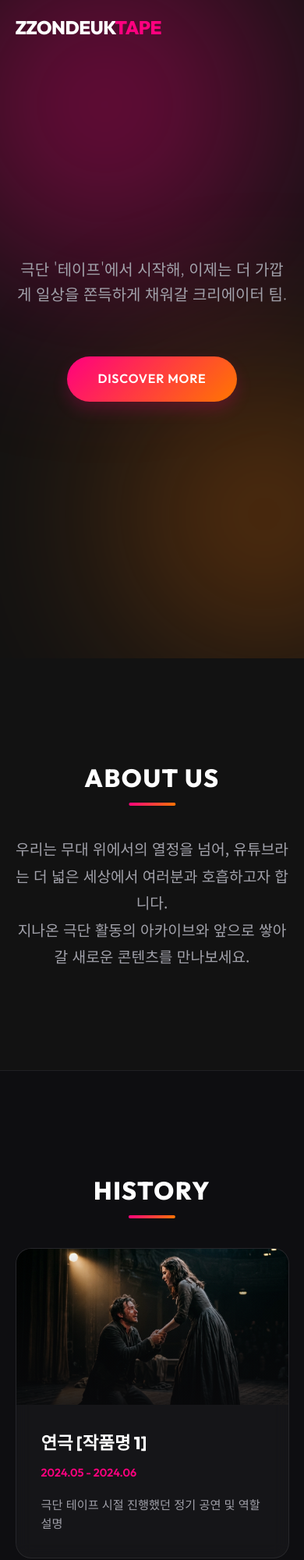
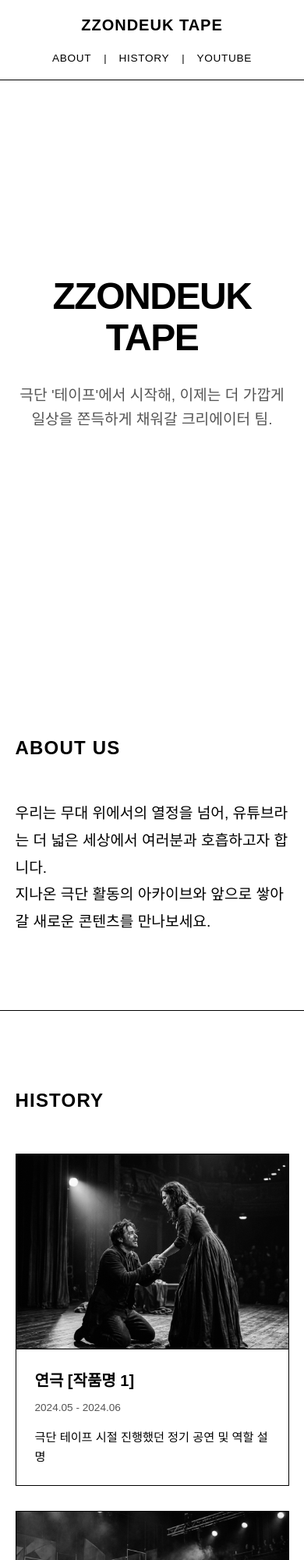
Before and after one commit to ddhh06-hub/zzondeuk-tape, a plain HTML site: page index.html in a window 390 px wide. Shown: the top 2000 px of the page at 78% size. Drawn offline with Linux system fonts and the light colour scheme; a web font is replaced by a local one.

Commit message:
feat: minimalist monochrome redesign

```diff
--- a/index.html
+++ b/index.html
@@ -5,29 +5,28 @@
     <meta name="viewport" content="width=device-width, initial-scale=1.0">
     <title>쫀득테잎 (ZZONDEUK TAPE)</title>
     <meta name="description" content="극단 '테이프'에서 시작해 일상을 쫀득하게 채워갈 크리에이터 팀, 쫀득테잎입니다.">
-    <link rel="preconnect" href="https://fonts.googleapis.com">
-    <link rel="preconnect" href="https://fonts.gstatic.com" crossorigin>
-    <link href="https://fonts.googleapis.com/css2?family=Outfit:wght@300;400;600;800&family=Noto+Sans+KR:wght@300;400;700;900&display=swap" rel="stylesheet">
+    <!-- Pretendard Font -->
+    <link rel="stylesheet" as="style" crossorigin href="https://cdn.jsdelivr.net/gh/orioncactus/pretendard@v1.3.8/dist/web/static/pretendard.css" />
     <link rel="stylesheet" href="style.css">
 </head>
 <body>
     <header id="header">
-        <div class="logo">ZZONDEUK<span>TAPE</span></div>
-        <nav>
-            <a href="#about">ABOUT</a>
-            <a href="#history">HISTORY</a>
-            <a href="#youtube">YOUTUBE</a>
-        </nav>
+        <div class="header-inner">
+            <div class="logo">ZZONDEUK TAPE</div>
+            <nav>
+                <a href="#about">ABOUT</a>
+                <span class="separator">|</span>
+                <a href="#history">HISTORY</a>
+                <span class="separator">|</span>
+                <a href="#youtube">YOUTUBE</a>
+            </nav>
+        </div>
     </header>
 
     <section class="hero">
-        <div class="hero-bg-elements">
-            <div class="glow glow-1"></div>
-            <div class="glow glow-2"></div>
-        </div>
         <div class="hero-content reveal">
+            <h1 class="main-title">ZZONDEUK TAPE</h1>
             <p>극단 '테이프'에서 시작해, 이제는 더 가깝게 일상을 쫀득하게 채워갈 크리에이터 팀.</p>
-            <a href="#about" class="btn-primary mt-4">Discover More</a>
         </div>
     </section>
 
@@ -40,7 +39,7 @@
         </div>
     </section>
 
-    <section id="history" class="container bg-light">
+    <section id="history" class="container border-top">
         <div class="reveal">
             <h2 class="section-title">HISTORY</h2>
             <div class="grid">
@@ -72,7 +71,7 @@
         </div>
     </section>
 
-    <section id="youtube" class="container">
+    <section id="youtube" class="container border-top">
         <div class="reveal">
             <h2 class="section-title">LATEST VIDEO</h2>
             <div class="video-wrapper">
@@ -81,8 +80,7 @@
                 </div>
             </div>
             <div class="text-center" style="margin-top: 40px;">
-                <a href="https://youtube.com" target="_blank" class="btn-youtube">
-                    <svg xmlns="http://www.w3.org/2000/svg" width="24" height="24" viewBox="0 0 24 24" fill="currentColor"><path d="M19.615 3.184c-3.604-.246-11.631-.245-15.23 0-3.897.266-4.356 2.62-4.385 8.816.029 6.185.484 8.549 4.385 8.816 3.6.245 11.626.246 15.23 0 3.897-.266 4.356-2.62 4.385-8.816-.029-6.185-.484-8.549-4.385-8.816zm-10.615 12.816v-8l8 3.993-8 4.007z"/></svg>
+                <a href="https://youtube.com" target="_blank" class="btn-primary">
                     공식 유튜브 채널 바로가기
                 </a>
             </div>
@@ -91,7 +89,7 @@
 
     <footer>
         <div class="footer-content">
-            <div class="footer-logo">ZZONDEUK<span>TAPE</span></div>
+            <div class="footer-logo">ZZONDEUK TAPE</div>
             <p>&copy; 2026 쫀득테잎. All Rights Reserved.</p>
             <p>Contact: <a href="mailto:your-email@gmail.com">your-email@gmail.com</a></p>
         </div>
--- a/script.js
+++ b/script.js
@@ -1,21 +1,21 @@
 document.addEventListener('DOMContentLoaded', () => {
     // Header Scroll Effect
-    const header = document.getElementById('header');
+    const header = document.querySelector('.header-inner');
 
     window.addEventListener('scroll', () => {
         if (window.scrollY > 50) {
-            header.classList.add('scrolled');
+            header.parentElement.classList.add('scrolled');
         } else {
-            header.classList.remove('scrolled');
+            header.parentElement.classList.remove('scrolled');
         }
     });
 
-    // Reveal Animation on Scroll
+    // Simple Reveal Animation on Scroll
     const revealElements = document.querySelectorAll('.reveal');
 
     const revealOptions = {
-        threshold: 0.15,
-        rootMargin: "0px 0px -50px 0px"
+        threshold: 0.1,
+        rootMargin: "0px 0px -20px 0px"
     };
 
     const revealOnScroll = new IntersectionObserver(function(entries, observer) {
@@ -33,7 +33,7 @@ document.addEventListener('DOMContentLoaded', () => {
         revealOnScroll.observe(el);
     });
 
-    // Trigger reveal for elements already in view on load
+    // Trigger reveal for elements already in view
     setTimeout(() => {
         revealElements.forEach(el => {
             const rect = el.getBoundingClientRect();
--- a/style.css
+++ b/style.css
@@ -1,14 +1,10 @@
 :root {
-    --bg-color: #121212;
-    --surface-color: rgba(255, 255, 255, 0.03);
-    --surface-border: rgba(255, 255, 255, 0.08);
-    --text-primary: #ffffff;
-    --text-secondary: #a1a1aa;
-    --accent-gradient: linear-gradient(135deg, #ff007f, #ff7700);
-    --accent-color: #ff007f;
-    --font-heading: 'Outfit', sans-serif;
-    --font-body: 'Noto Sans KR', sans-serif;
-    --transition: all 0.3s cubic-bezier(0.25, 0.8, 0.25, 1);
+    --bg-color: #ffffff;
+    --text-primary: #000000;
+    --text-secondary: #555555;
+    --border-color: #000000;
+    --font-main: 'Pretendard', sans-serif;
+    --transition: all 0.3s ease;
 }
 
 * {
@@ -24,13 +20,14 @@ html {
 body {
     background-color: var(--bg-color);
     color: var(--text-primary);
-    font-family: var(--font-body);
+    font-family: var(--font-main);
     line-height: 1.6;
     overflow-x: hidden;
 }
 
 h1, h2, h3, .logo, .footer-logo {
-    font-family: var(--font-heading);
+    font-family: var(--font-main);
+    font-weight: 700;
 }
 
 a {
@@ -38,280 +35,167 @@ a {
     color: inherit;
 }
 
-.text-gradient {
-    background: var(--accent-gradient);
-    -webkit-background-clip: text;
-    -webkit-text-fill-color: transparent;
-    background-clip: text;
-    display: inline-block;
-}
-
 .text-center {
     text-align: center;
 }
 
-.mt-4 {
-    margin-top: 2rem;
-}
-
+/* Header */
 header {
     position: fixed;
     top: 0;
     left: 0;
     width: 100%;
-    padding: 1.5rem 5%;
-    display: flex;
-    justify-content: space-between;
-    align-items: center;
+    background: var(--bg-color);
+    border-bottom: 1px solid var(--border-color);
     z-index: 1000;
     transition: var(--transition);
 }
 
+.header-inner {
+    display: flex;
+    justify-content: space-between;
+    align-items: center;
+    padding: 1.5rem 5%;
+    max-width: 1400px;
+    margin: 0 auto;
+}
+
 header.scrolled {
-    background: rgba(9, 9, 11, 0.8);
-    backdrop-filter: blur(12px);
-    -webkit-backdrop-filter: blur(12px);
-    border-bottom: 1px solid var(--surface-border);
     padding: 1rem 5%;
 }
 
 .logo {
-    font-size: 1.5rem;
-    font-weight: 800;
-    letter-spacing: -0.02em;
-}
-
-.logo span {
-    color: var(--accent-color);
+    font-size: 1.25rem;
+    letter-spacing: 0.05em;
+    text-transform: uppercase;
 }
 
 nav {
     display: flex;
-    gap: 2rem;
+    align-items: center;
+    gap: 1.5rem;
 }
 
 nav a {
-    font-size: 0.9rem;
-    font-weight: 600;
+    font-size: 0.85rem;
+    font-weight: 500;
     letter-spacing: 0.05em;
-    color: var(--text-secondary);
+    color: var(--text-primary);
     transition: var(--transition);
-    position: relative;
 }
 
 nav a:hover {
-    color: var(--text-primary);
+    color: var(--text-secondary);
 }
 
-nav a::after {
-    content: '';
-    position: absolute;
-    bottom: -4px;
-    left: 0;
-    width: 0%;
-    height: 2px;
-    background: var(--accent-gradient);
-    transition: var(--transition);
+.separator {
+    color: var(--border-color);
+    font-size: 0.8rem;
 }
 
-nav a:hover::after {
-    width: 100%;
-}
-
+/* Hero Section */
 .hero {
-    position: relative;
     min-height: 100vh;
     display: flex;
     align-items: center;
     justify-content: center;
     text-align: center;
     padding: 0 5%;
-    overflow: hidden;
-}
-
-.hero-bg-elements {
-    position: absolute;
-    top: 0;
-    left: 0;
-    width: 100%;
-    height: 100%;
-    z-index: 0;
-    overflow: hidden;
-}
-
-.glow {
-    position: absolute;
-    border-radius: 50%;
-    filter: blur(120px);
-    opacity: 0.4;
-    animation: float 10s infinite alternate ease-in-out;
-}
-
-.glow-1 {
-    width: 400px;
-    height: 400px;
-    background: #ff007f;
-    top: -100px;
-    left: -100px;
-}
-
-.glow-2 {
-    width: 300px;
-    height: 300px;
-    background: #ff7700;
-    bottom: 10%;
-    right: -50px;
-    animation-delay: -5s;
-}
-
-@keyframes float {
-    0% { transform: translate(0, 0) scale(1); }
-    100% { transform: translate(50px, 50px) scale(1.1); }
+    background-color: var(--bg-color);
 }
 
 .hero-content {
-    position: relative;
-    z-index: 1;
     max-width: 800px;
+    margin-top: 4rem;
 }
 
-.hero h1 {
-    font-size: 4.5rem;
-    font-weight: 800;
+.main-title {
+    font-size: 5rem;
     line-height: 1.1;
-    margin-bottom: 1.5rem;
+    margin-bottom: 2rem;
     letter-spacing: -0.03em;
+    text-transform: uppercase;
 }
 
 .hero p {
-    font-size: 1.25rem;
+    font-size: 1.2rem;
     color: var(--text-secondary);
-    margin-bottom: 2rem;
-    font-weight: 300;
+    font-weight: 400;
 }
 
-.btn-primary {
-    display: inline-block;
-    padding: 1rem 2.5rem;
-    background: var(--accent-gradient);
-    color: white;
-    font-weight: 600;
-    font-family: var(--font-heading);
-    border-radius: 30px;
-    letter-spacing: 0.05em;
-    text-transform: uppercase;
-    transition: var(--transition);
-    box-shadow: 0 10px 20px rgba(255, 0, 127, 0.2);
+/* Containers */
+.container {
+    padding: 6rem 5%;
+    max-width: 1400px;
+    margin: 0 auto;
 }
 
-.btn-primary:hover {
-    transform: translateY(-3px);
-    box-shadow: 0 15px 25px rgba(255, 0, 127, 0.4);
-}
-
-.container {
-    padding: 8rem 5%;
-    position: relative;
-}
-
-.bg-light {
-    background-color: #0e0e11;
-    border-top: 1px solid var(--surface-border);
-    border-bottom: 1px solid var(--surface-border);
+.border-top {
+    border-top: 1px solid var(--border-color);
 }
 
 .section-title {
-    font-size: 2.5rem;
+    font-size: 2rem;
     margin-bottom: 3rem;
-    text-align: center;
-    font-weight: 800;
     letter-spacing: 0.05em;
-    position: relative;
-    display: inline-block;
-    left: 50%;
-    transform: translateX(-50%);
+    text-transform: uppercase;
 }
 
-.section-title::after {
-    content: '';
-    position: absolute;
-    bottom: -10px;
-    left: 50%;
-    transform: translateX(-50%);
-    width: 60px;
-    height: 4px;
-    background: var(--accent-gradient);
-    border-radius: 2px;
-}
-
+/* About Section */
 .about-content {
-    max-width: 800px;
-    margin: 0 auto;
-    text-align: center;
     font-size: 1.2rem;
-    color: var(--text-secondary);
+    color: var(--text-primary);
     line-height: 1.8;
 }
 
+/* History Cards */
 .grid {
     display: grid;
     grid-template-columns: repeat(auto-fit, minmax(300px, 1fr));
     gap: 2rem;
-    max-width: 1200px;
-    margin: 0 auto;
 }
 
 .card {
-    background: var(--surface-color);
-    border: 1px solid var(--surface-border);
-    border-radius: 20px;
-    overflow: hidden;
+    border: 1px solid var(--border-color);
+    background: var(--bg-color);
     transition: var(--transition);
-    backdrop-filter: blur(10px);
-    -webkit-backdrop-filter: blur(10px);
 }
 
 .card:hover {
-    transform: translateY(-10px);
-    border-color: rgba(255, 0, 127, 0.3);
-    box-shadow: 0 20px 40px rgba(0, 0, 0, 0.4);
+    transform: translateY(-5px);
+    box-shadow: 4px 4px 0px 0px var(--border-color);
 }
 
 .card-img {
-    height: 200px;
+    height: 250px;
     background-size: cover;
     background-position: center;
-    background-color: #1a1a20;
-    position: relative;
+    border-bottom: 1px solid var(--border-color);
+    filter: grayscale(100%);
+    transition: filter 0.3s ease;
 }
 
-.card-img::after {
-    content: '';
-    position: absolute;
-    top: 0; left: 0; width: 100%; height: 100%;
-    background: linear-gradient(to bottom, transparent, rgba(9, 9, 11, 0.9));
+.card:hover .card-img {
+    filter: grayscale(0%);
 }
 
 .card-body {
-    padding: 2rem;
+    padding: 1.5rem;
 }
 
 .card h3 {
-    font-size: 1.4rem;
+    font-size: 1.25rem;
     margin-bottom: 0.5rem;
-    color: var(--text-primary);
 }
 
 .card .date {
-    font-size: 0.9rem;
-    color: var(--accent-color);
+    font-size: 0.85rem;
+    color: var(--text-secondary);
     margin-bottom: 1rem;
-    font-family: var(--font-heading);
-    font-weight: 600;
+    font-weight: 500;
 }
 
 .card p {
-    color: var(--text-secondary);
     font-size: 0.95rem;
 }
 
@@ -319,13 +203,9 @@ nav a:hover::after {
 .img-2 { background-image: url('images/img-2.png'); }
 .img-3 { background-image: url('images/img-3.png'); }
 
+/* YouTube Section */
 .video-wrapper {
-    max-width: 900px;
-    margin: 0 auto;
-    border-radius: 20px;
-    overflow: hidden;
-    border: 1px solid var(--surface-border);
-    box-shadow: 0 20px 40px rgba(0,0,0,0.5);
+    border: 1px solid var(--border-color);
     position: relative;
 }
 
@@ -343,73 +223,72 @@ nav a:hover::after {
     height: 100%;
 }
 
-.btn-youtube {
-    display: inline-flex;
-    align-items: center;
-    justify-content: center;
-    gap: 0.5rem;
-    padding: 1rem 2rem;
-    background: rgba(255, 0, 0, 0.1);
-    color: #ff4d4d;
-    border: 1px solid rgba(255, 0, 0, 0.3);
+.btn-primary {
+    display: inline-block;
+    padding: 1rem 3rem;
+    background: var(--bg-color);
+    color: var(--text-primary);
+    border: 1px solid var(--border-color);
     font-weight: 600;
-    border-radius: 30px;
+    letter-spacing: 0.05em;
+    text-transform: uppercase;
     transition: var(--transition);
 }
 
-.btn-youtube:hover {
-    background: #ff0000;
-    color: white;
-    box-shadow: 0 10px 20px rgba(255, 0, 0, 0.3);
+.btn-primary:hover {
+    background: var(--text-primary);
+    color: var(--bg-color);
 }
 
+/* Footer */
 footer {
     padding: 4rem 5%;
-    text-align: center;
-    border-top: 1px solid var(--surface-border);
-    background: #050505;
+    border-top: 1px solid var(--border-color);
+    background: var(--bg-color);
+}
+
+.footer-content {
+    max-width: 1400px;
+    margin: 0 auto;
+    display: flex;
+    flex-direction: column;
+    gap: 0.5rem;
 }
 
 .footer-logo {
-    font-size: 1.5rem;
-    font-weight: 800;
+    font-size: 1.25rem;
+    font-weight: 700;
     margin-bottom: 1rem;
-    color: var(--text-primary);
-}
-
-.footer-logo span {
-    color: var(--accent-color);
 }
 
 footer p {
     color: var(--text-secondary);
     font-size: 0.9rem;
-    margin-bottom: 0.5rem;
 }
 
 footer a {
-    color: var(--accent-color);
+    color: var(--text-primary);
     transition: var(--transition);
 }
 
 footer a:hover {
-    color: white;
+    text-decoration: underline;
 }
 
+/* Animations */
 .reveal {
     opacity: 0;
-    transform: translateY(30px);
-    transition: all 0.8s cubic-bezier(0.25, 0.8, 0.25, 1);
+    transition: opacity 1s ease;
 }
 
 .reveal.active {
     opacity: 1;
-    transform: translateY(0);
 }
 
+/* Responsive */
 @media (max-width: 768px) {
-    .hero h1 { font-size: 3rem; }
-    header { padding: 1rem 5%; }
-    nav { display: none; }
-    .section-title { font-size: 2rem; }
+    .main-title { font-size: 3rem; }
+    .header-inner { padding: 1rem 5%; flex-direction: column; gap: 1rem; }
+    nav { gap: 1rem; }
+    .section-title { font-size: 1.5rem; }
 }
```
